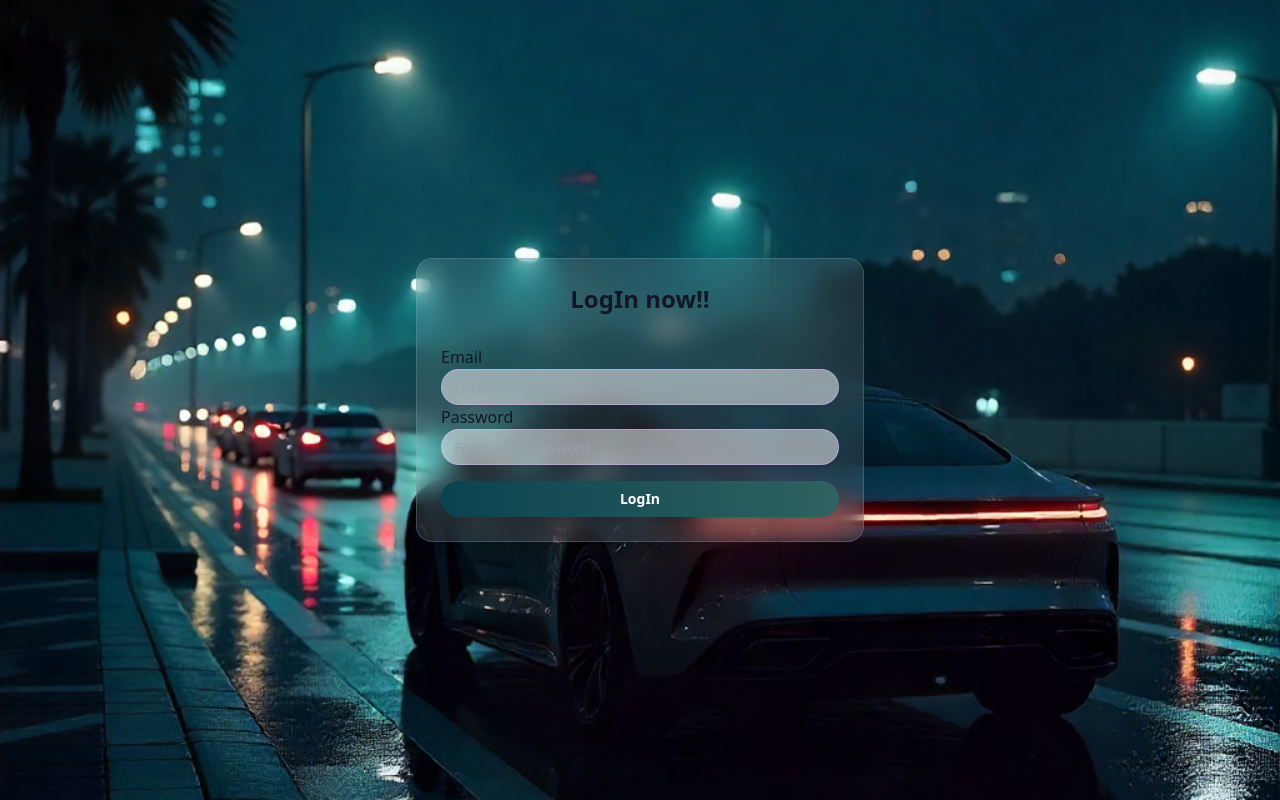
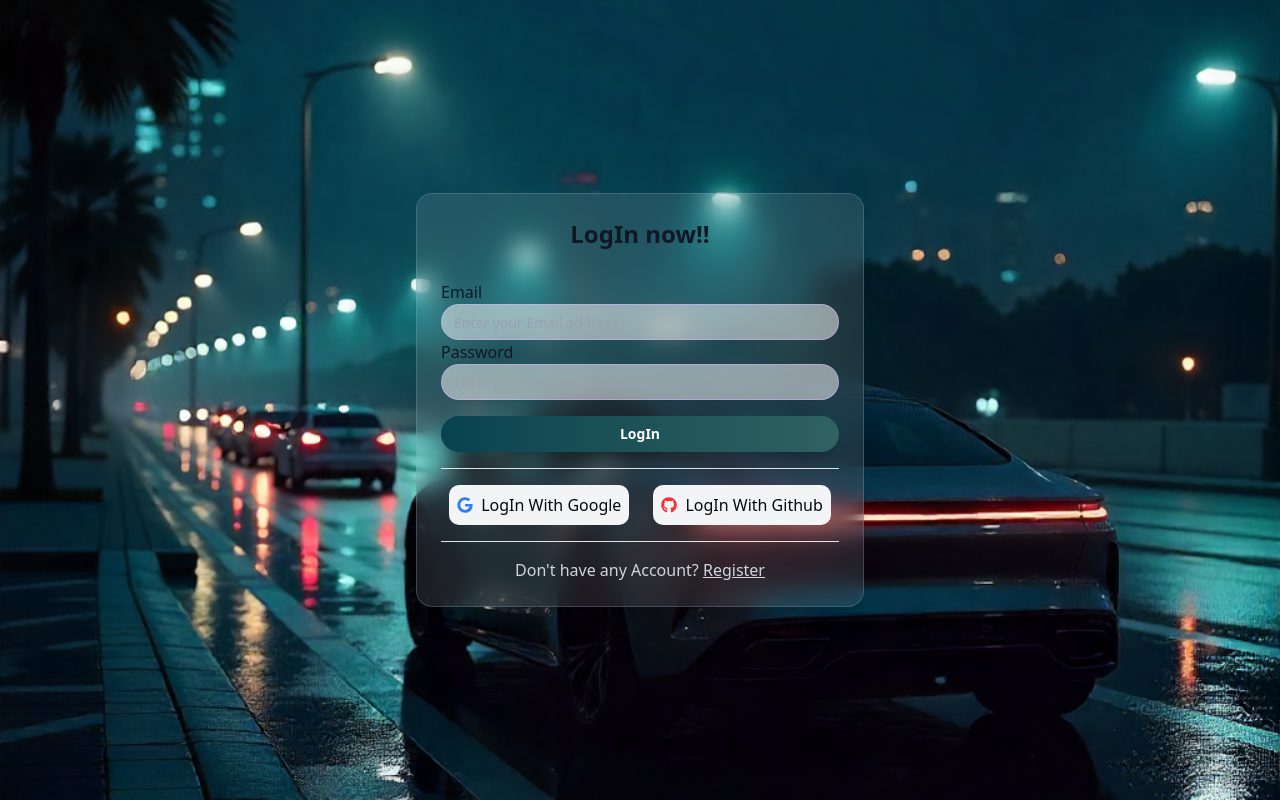
Before and after one commit to mutasim99/connect-Park, a Next.js app: page /login in a window 1280 px wide. Built offline with nearby package versions, Linux system fonts and the light colour scheme; no server answers.

Commit message:
add social logIn

```diff
--- a/src/app/(authComponents)/login/components/LogInForm.jsx
+++ b/src/app/(authComponents)/login/components/LogInForm.jsx
@@ -9,6 +9,8 @@ import { useForm } from "react-hook-form"
 import { signIn } from 'next-auth/react'
 import LoadingSpinner from '@/app/components/LoadingSpinner'
 import { useRouter } from 'next/navigation'
+import SocialLogin from '@/app/components/SocialLogin'
+import Link from 'next/link'
 
 export default function LogInForm() {
     const [loading, setLoading] = useState(false);
@@ -86,6 +88,13 @@ export default function LogInForm() {
                             </Button>
                         </div>
                     </form>
+
+                    <hr className='my-4' />
+                    <SocialLogin />
+                    <hr className='my-4' />
+                    <div className='flex justify-center items-center'>
+                        <Link href='/register' className='text-gray-300'>Don't have any Account? <span className='underline'>Register</span></Link>
+                    </div>
                 </CardContent>
             </Card>
         </motion.div>
--- a/src/app/(authComponents)/register/components/RegisterForm.jsx
+++ b/src/app/(authComponents)/register/components/RegisterForm.jsx
@@ -10,6 +10,8 @@ import { Button } from '@/components/ui/button'
 import LoadingSpinner from '@/app/components/LoadingSpinner'
 import { imageUpload } from '@/lib/imageUpload'
 import { registerUser } from '@/app/actions/auth/registerUser'
+import SocialLogin from '@/app/components/SocialLogin'
+import Link from 'next/link'
 
 export default function RegisterForm() {
     const [showPassword, setShowPassword] = useState(false);
@@ -149,6 +151,13 @@ export default function RegisterForm() {
                             {loading ? <LoadingSpinner></LoadingSpinner> : 'Register'}
                         </Button>
                     </form>
+
+                    <hr className='my-4' />
+                    <SocialLogin />
+                    <hr className='my-4' />
+                    <div className='flex justify-center items-center'>
+                        <Link href='/login'>Already have an account?<span className='underline'>LogIn</span> </Link>
+                    </div>
                 </CardContent>
             </Card>
         </motion.div>
--- /dev/null
+++ b/src/app/components/SocialLogin.jsx
@@ -0,0 +1,31 @@
+'use client'
+import { signIn, useSession } from 'next-auth/react'
+import { useRouter } from 'next/navigation';
+import React, { useEffect } from 'react'
+import { FaGithub, FaGoogle } from 'react-icons/fa6'
+
+export default function SocialLogin() {
+    const session = useSession();
+    const router = useRouter();
+
+    const handleSocialLogin = (providerName) => {
+        signIn(providerName)
+    }
+
+    useEffect(() => {
+        if (session?.status === 'authenticated') {
+            router.push('/')
+        }
+    }, [session?.status])
+
+    return (
+        <div className='flex flex-col md:flex-row justify-center gap-6'>
+            <button onClick={() => handleSocialLogin('google')} className='flex items-center gap-2 p-2 bg-gray-100 rounded-lg cursor-pointer'>
+                <FaGoogle className='text-blue-500' /> LogIn With Google
+            </button>
+            <button onClick={() => handleSocialLogin('github')} className='flex items-center gap-2 p-2 bg-gray-100 rounded-lg cursor-pointer'>
+                <FaGithub className='text-red-500' /> LogIn With Github
+            </button>
+        </div>
+    )
+}
```
